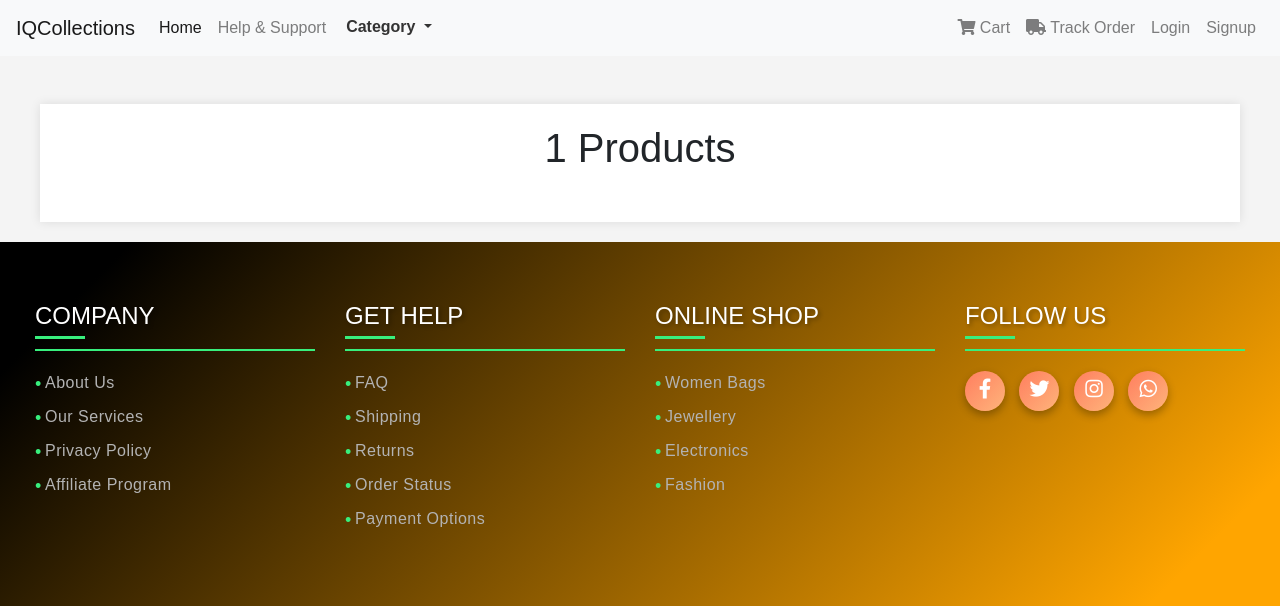
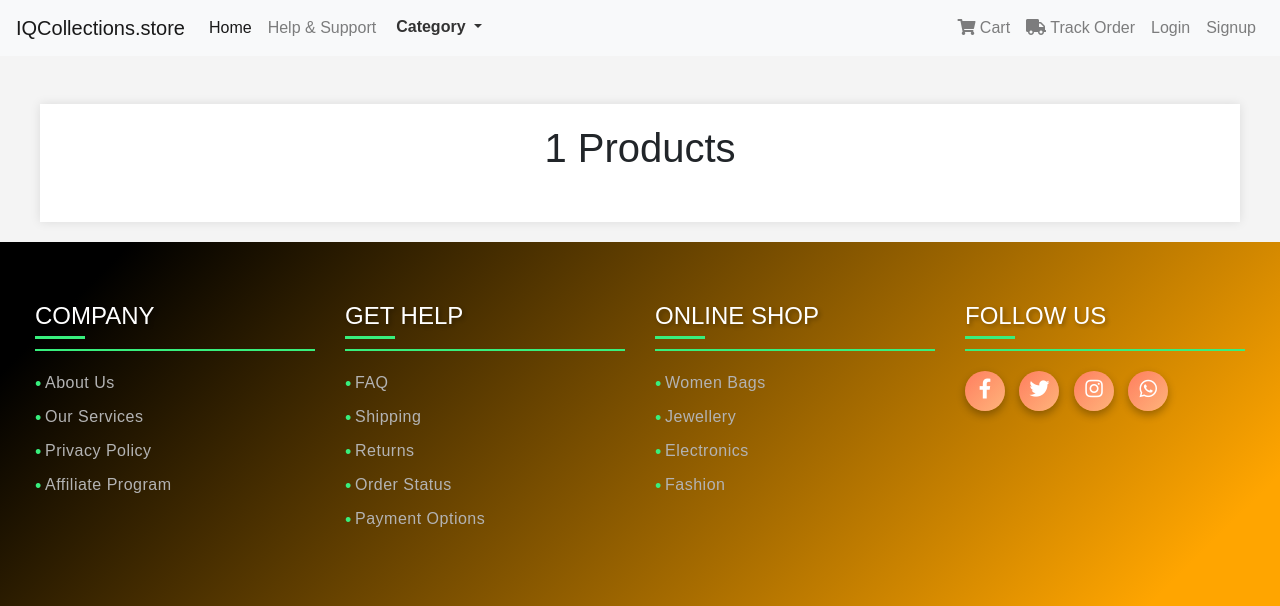
Before and after one commit to MuhammadTayyab88/e-com-web, a Django app: page /category/1/ in a window 1280 px wide. Shown: the top 606 px of the page. Run offline with Django 5.2, Linux system fonts and the light colour scheme; data that the repository does not hold is empty; some libraries are stand-ins or nearby versions.

Commit message:
sere recheck

```diff
--- a/templates/header.html
+++ b/templates/header.html
@@ -64,7 +64,7 @@
 <body>
 
     <nav class="navbar navbar-expand-lg navbar-light bg-light">
-        <a class="navbar-brand" href="/">IQCollections</a>
+        <a class="navbar-brand" href="/">IQCollections.store</a>
         <button class="navbar-toggler" type="button" data-toggle="collapse" data-target="#navbarContent" aria-controls="navbarContent" aria-expanded="false" aria-label="Toggle navigation">
             <span class="navbar-toggler-icon"></span>
         </button>
```
